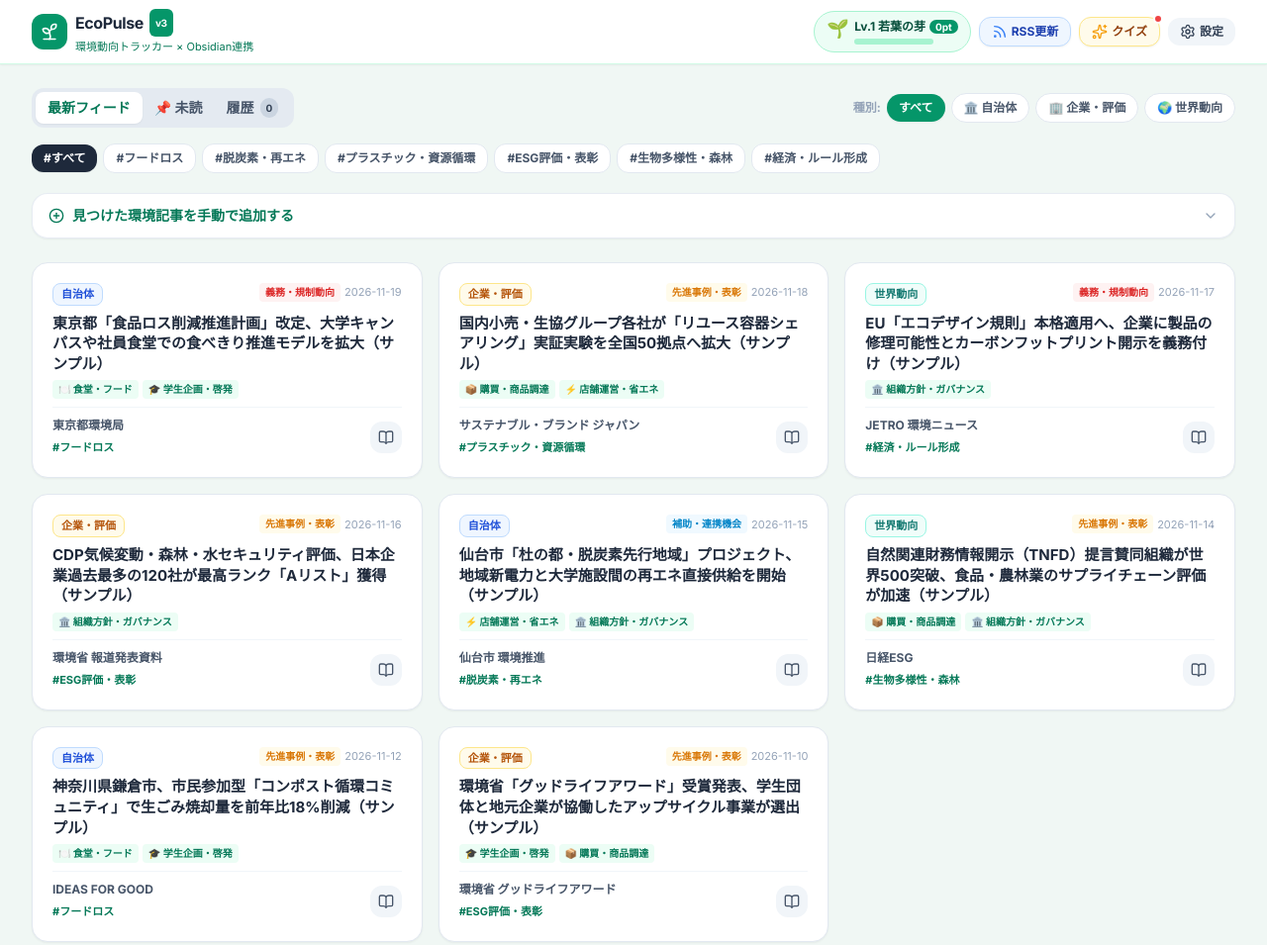
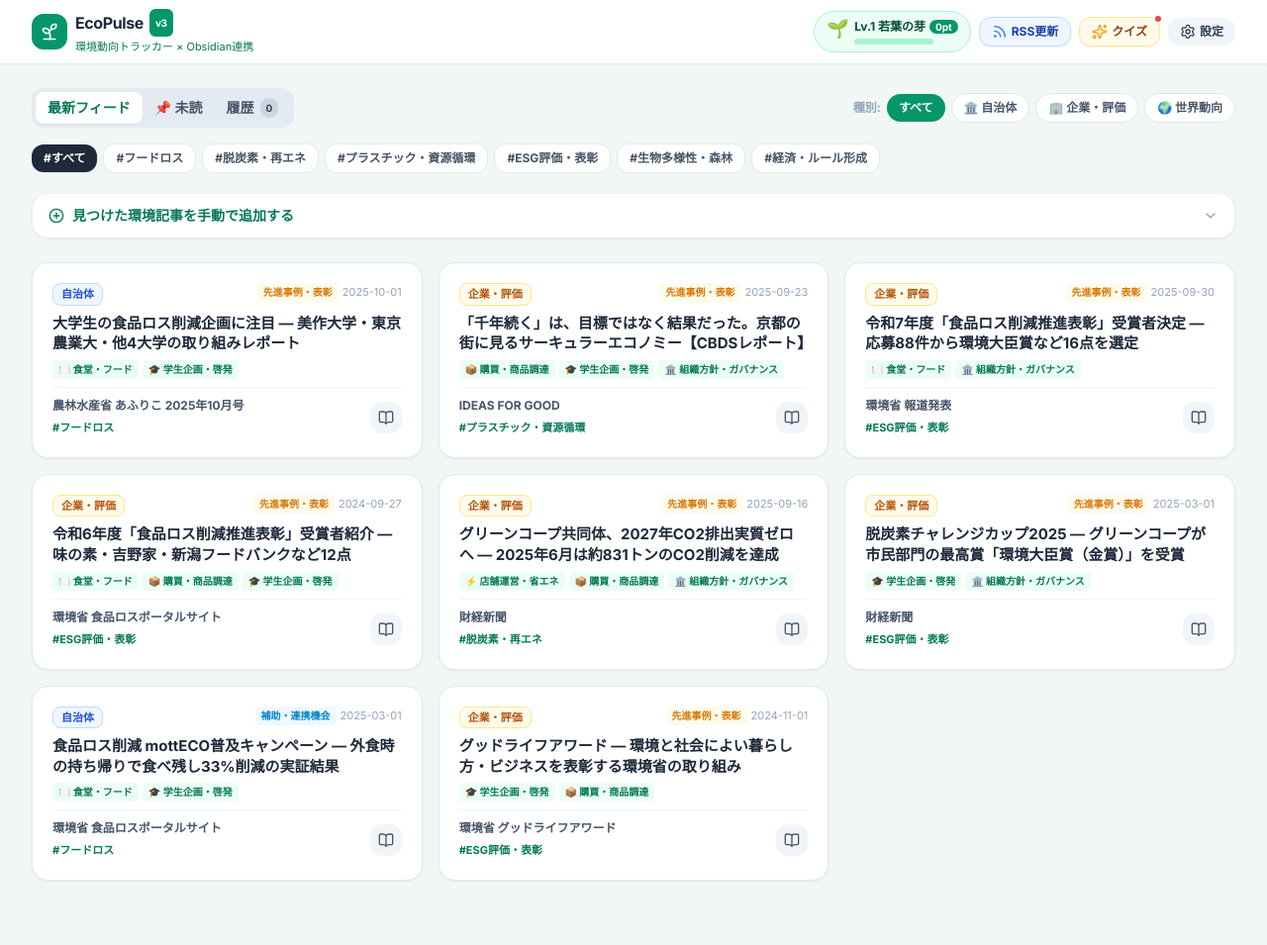
Before and after one commit to kagimon-27jkn/ecopulse, a plain HTML site: page index.html in a window 1280 px wide. Shown: the whole page at 99% size. After the commit the page ends 914 px from the top, so only its background shows below. Drawn offline with nearby package versions, Linux system fonts and the light colour scheme.

Commit message:
Fix icon paths and update loading message
Updated icon links and loading message in index.html. Added new articles to INITIAL_ARTICLES constant.

```diff
--- a/index.html
+++ b/index.html
@@ -7,8 +7,8 @@
   <meta name="apple-mobile-web-app-status-bar-style" content="default" />
   <meta name="theme-color" content="#059669" />
   <link rel="manifest" href="manifest.json">
-  <link rel="apple-touch-icon" href="icons/icon-192.png">
-  <link rel="icon" type="image/png" href="icons/icon-192.png">
+  <link rel="apple-touch-icon" href="icon-192.png">
+  <link rel="icon" type="image/png" href="icon-192.png">
   <meta name="apple-mobile-web-app-title" content="EcoPulse">
   <title>EcoPulse v3 - 大学生協 環境活動インサイト＆Obsidian連携リーダー</title>
   <script src="https://cdn.tailwindcss.com"></script>
@@ -297,7 +297,7 @@
       </div>
       <div class="text-center space-y-1">
         <p id="reader-loading-msg" class="text-sm font-bold text-slate-700">記事を取得中...</p>
-        <p class="text-xs text-slate-400">CORSプロキシ経由でHTMLを取得し本文を抽出しています</p>
+        <p class="text-xs text-slate-400">3つのプロキシを並列で試しています。10〜20秒かかる場合があります。</p>
       </div>
     </div>
 
@@ -747,14 +747,86 @@
 // DATA CONSTANTS
 // ════════════════════════════════════════════════════════════════
 const INITIAL_ARTICLES = [
-  { id:'art-1', title:'東京都「食品ロス削減推進計画」改定、大学キャンパスや社員食堂での食べきり推進モデルを拡大（サンプル）', source:'東京都環境局', type:'自治体', tag:'フードロス', nature:'義務・規制動向', coopAreas:['食堂・フード','学生企画・啓発'], date:'2026-11-19', url:'https://www.kankyo.metro.tokyo.lg.jp/resource/foodloss/index.html', readLater:false },
-  { id:'art-2', title:'国内小売・生協グループ各社が「リユース容器シェアリング」実証実験を全国50拠点へ拡大（サンプル）', source:'サステナブル・ブランド ジャパン', type:'企業・評価', tag:'プラスチック・資源循環', nature:'先進事例・表彰', coopAreas:['購買・商品調達','店舗運営・省エネ'], date:'2026-11-18', url:'https://www.env.go.jp/recycle/plastic/index.html', readLater:false },
-  { id:'art-3', title:'EU「エコデザイン規則」本格適用へ、企業に製品の修理可能性とカーボンフットプリント開示を義務付け（サンプル）', source:'JETRO 環境ニュース', type:'世界動向', tag:'経済・ルール形成', nature:'義務・規制動向', coopAreas:['組織方針・ガバナンス'], date:'2026-11-17', url:'https://www.jetro.go.jp/theme/wto-eco/eu/', readLater:false },
-  { id:'art-4', title:'CDP気候変動・森林・水セキュリティ評価、日本企業過去最多の120社が最高ランク「Aリスト」獲得（サンプル）', source:'環境省 報道発表資料', type:'企業・評価', tag:'ESG評価・表彰', nature:'先進事例・表彰', coopAreas:['組織方針・ガバナンス'], date:'2026-11-16', url:'https://www.env.go.jp/press/index.html', readLater:false },
-  { id:'art-5', title:'仙台市「杜の都・脱炭素先行地域」プロジェクト、地域新電力と大学施設間の再エネ直接供給を開始（サンプル）', source:'仙台市 環境推進', type:'自治体', tag:'脱炭素・再エネ', nature:'補助・連携機会', coopAreas:['店舗運営・省エネ','組織方針・ガバナンス'], date:'2026-11-15', url:'https://www.city.sendai.jp/kankyo/index.html', readLater:false },
-  { id:'art-6', title:'自然関連財務情報開示（TNFD）提言賛同組織が世界500突破、食品・農林業のサプライチェーン評価が加速（サンプル）', source:'日経ESG', type:'世界動向', tag:'生物多様性・森林', nature:'先進事例・表彰', coopAreas:['購買・商品調達','組織方針・ガバナンス'], date:'2026-11-14', url:'https://www.env.go.jp/nature/biodiversity/index.html', readLater:false },
-  { id:'art-7', title:'神奈川県鎌倉市、市民参加型「コンポスト循環コミュニティ」で生ごみ焼却量を前年比18%削減（サンプル）', source:'IDEAS FOR GOOD', type:'自治体', tag:'フードロス', nature:'先進事例・表彰', coopAreas:['食堂・フード','学生企画・啓発'], date:'2026-11-12', url:'https://ideasforgood.jp/category/circular/', readLater:false },
-  { id:'art-8', title:'環境省「グッドライフアワード」受賞発表、学生団体と地元企業が協働したアップサイクル事業が選出（サンプル）', source:'環境省 グッドライフアワード', type:'企業・評価', tag:'ESG評価・表彰', nature:'先進事例・表彰', coopAreas:['学生企画・啓発','購買・商品調達'], date:'2026-11-10', url:'https://www.env.go.jp/policy/kihon_keikaku/goodlifeaward/', readLater:false }
+  {
+    id:'art-1',
+    title:'大学生の食品ロス削減企画に注目 — 美作大学・東京農業大・他4大学の取り組みレポート',
+    source:'農林水産省 あふりこ 2025年10月号',
+    type:'自治体', tag:'フードロス', nature:'先進事例・表彰',
+    coopAreas:['食堂・フード','学生企画・啓発'],
+    date:'2025-10-01',
+    url:'https://www.maff.go.jp/j/pr/aff/2510/spe1_03.html',
+    readLater:false
+  },
+  {
+    id:'art-2',
+    title:'「千年続く」は、目標ではなく結果だった。京都の街に見るサーキュラーエコノミー【CBDSレポート】',
+    source:'IDEAS FOR GOOD',
+    type:'企業・評価', tag:'プラスチック・資源循環', nature:'先進事例・表彰',
+    coopAreas:['購買・商品調達','学生企画・啓発','組織方針・ガバナンス'],
+    date:'2025-09-23',
+    url:'https://ideasforgood.jp/2025/09/23/cbds-kyoto-kickoff-event/',
+    readLater:false
+  },
+  {
+    id:'art-3',
+    title:'令和7年度「食品ロス削減推進表彰」受賞者決定 — 応募88件から環境大臣賞など16点を選定',
+    source:'環境省 報道発表',
+    type:'企業・評価', tag:'ESG評価・表彰', nature:'先進事例・表彰',
+    coopAreas:['食堂・フード','組織方針・ガバナンス'],
+    date:'2025-09-30',
+    url:'https://www.env.go.jp/press/press_00909.html',
+    readLater:false
+  },
+  {
+    id:'art-4',
+    title:'令和6年度「食品ロス削減推進表彰」受賞者紹介 — 味の素・吉野家・新潟フードバンクなど12点',
+    source:'環境省 食品ロスポータルサイト',
+    type:'企業・評価', tag:'ESG評価・表彰', nature:'先進事例・表彰',
+    coopAreas:['食堂・フード','購買・商品調達','学生企画・啓発'],
+    date:'2024-09-27',
+    url:'https://www.env.go.jp/recycle/foodloss/event04.html',
+    readLater:false
+  },
+  {
+    id:'art-5',
+    title:'グリーンコープ共同体、2027年CO2排出実質ゼロへ — 2025年6月は約831トンのCO2削減を達成',
+    source:'財経新聞',
+    type:'企業・評価', tag:'脱炭素・再エネ', nature:'先進事例・表彰',
+    coopAreas:['店舗運営・省エネ','購買・商品調達','組織方針・ガバナンス'],
+    date:'2025-09-16',
+    url:'https://www.zaikei.co.jp/releases/3095624/',
+    readLater:false
+  },
+  {
+    id:'art-6',
+    title:'脱炭素チャレンジカップ2025 — グリーンコープが市民部門の最高賞「環境大臣賞（金賞）」を受賞',
+    source:'財経新聞',
+    type:'企業・評価', tag:'ESG評価・表彰', nature:'先進事例・表彰',
+    coopAreas:['学生企画・啓発','組織方針・ガバナンス'],
+    date:'2025-03-01',
+    url:'https://www.zaikei.co.jp/releases/2819677/',
+    readLater:false
+  },
+  {
+    id:'art-7',
+    title:'食品ロス削減 mottECO普及キャンペーン — 外食時の持ち帰りで食べ残し33%削減の実証結果',
+    source:'環境省 食品ロスポータルサイト',
+    type:'自治体', tag:'フードロス', nature:'補助・連携機会',
+    coopAreas:['食堂・フード','学生企画・啓発'],
+    date:'2025-03-01',
+    url:'https://www.env.go.jp/recycle/foodloss/index.html',
+    readLater:false
+  },
+  {
+    id:'art-8',
+    title:'グッドライフアワード — 環境と社会によい暮らし方・ビジネスを表彰する環境省の取り組み',
+    source:'環境省 グッドライフアワード',
+    type:'企業・評価', tag:'ESG評価・表彰', nature:'先進事例・表彰',
+    coopAreas:['学生企画・啓発','購買・商品調達'],
+    date:'2024-11-01',
+    url:'https://www.env.go.jp/policy/kihon_keikaku/goodlifeaward/',
+    readLater:false
+  }
 ];
 
 const TAGS = ['すべて','フードロス','脱炭素・再エネ','プラスチック・資源循環','ESG評価・表彰','生物多様性・森林','経済・ルール形成'];
@@ -1222,28 +1294,42 @@ function absolutifyUrls(html, base) {
   } catch(_) { return html; }
 }
 
+// ── 3本のプロキシを並列で試し、最初に成功したものを採用 ───────────
 async function fetchHTMLviaProxy(url) {
-  // 試行1: allorigins.win JSON エンドポイント
-  try {
+  const enc = encodeURIComponent(url);
+
+  // 各プロキシを個別のPromiseとして定義
+  const p1 = (async () => {
     const r = await fetchWithTimeout(
-      `https://api.allorigins.win/get?url=${encodeURIComponent(url)}`, 14000);
-    if (!r.ok) throw new Error(r.status);
+      `https://api.allorigins.win/get?url=${enc}`, 15000);
+    if (!r.ok) throw new Error('p1:'+r.status);
     const d = await r.json();
-    if (d.contents && d.contents.length > 500) return d.contents;
-    throw new Error('empty');
-  } catch(_) {}
-
-  // 試行2: allorigins.win raw エンドポイント
-  try {
-    const r2 = await fetchWithTimeout(
-      `https://allorigins.win/raw?url=${encodeURIComponent(url)}`, 14000);
-    if (!r2.ok) throw new Error(r2.status);
-    const text = await r2.text();
-    if (text && text.length > 500) return text;
-    throw new Error('empty');
-  } catch(_) {}
-
-  throw new Error('all proxies failed');
+    if (!d.contents || d.contents.length < 300) throw new Error('p1:empty');
+    return d.contents;
+  })();
+
+  const p2 = (async () => {
+    const r = await fetchWithTimeout(
+      `https://allorigins.win/raw?url=${enc}`, 15000);
+    if (!r.ok) throw new Error('p2:'+r.status);
+    const t = await r.text();
+    if (!t || t.length < 300) throw new Error('p2:empty');
+    return t;
+  })();
+
+  const p3 = (async () => {
+    // corsproxy.io — URLをそのまま末尾に付ける形式
+    const r = await fetchWithTimeout(
+      `https://corsproxy.io/?url=${enc}`, 15000);
+    if (!r.ok) throw new Error('p3:'+r.status);
+    const t = await r.text();
+    if (!t || t.length < 300) throw new Error('p3:empty');
+    return t;
+  })();
+
+  // Promise.any: 最初に成功したPromiseの値を返す
+  // 全て失敗した場合は AggregateError をスロー
+  return Promise.any([p1, p2, p3]);
 }
 
 async function openArticleReader(id) {
@@ -1340,6 +1426,12 @@ function closeReaderOnly() {
   document.getElementById('reader-article-body').innerHTML = '';
   setReaderState('loading'); // 次回表示のためリセット
   state.activeArticle = null;
+}
+
+function retryArticleLoad() {
+  if (state.activeArticle) {
+    openArticleReader(state.activeArticle.id);
+  }
 }
 
 function finishReading() {
```
